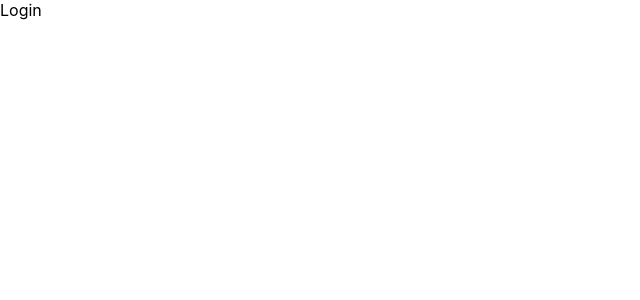
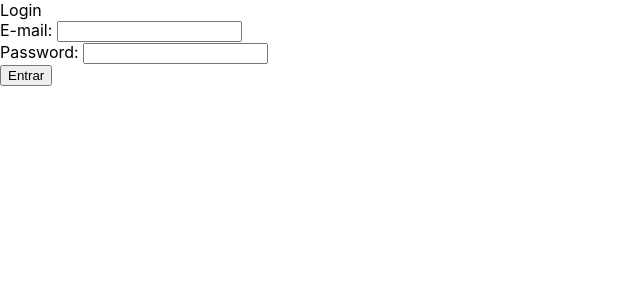
Before and after one commit to betrybe/bernardo-fonseca-test, a React (Create React App) app: page / in a window 1280 px wide. Shown: the top 300 px of the page, without its empty margins (0-640 px from the left). Built offline with nearby package versions, Linux system fonts and the light colour scheme.

Commit message:
Adicionando CHOKIDAR_USEPOLLING=true react-scripts start no package.json para ativar o hot reloading, visto que estou usando o wls no windows

```diff
--- a/package.json
+++ b/package.json
@@ -19,7 +19,7 @@
     "stylelint-order": "4.1.0"
   },
   "scripts": {
-    "start": "react-scripts start",
+    "start": "CHOKIDAR_USEPOLLING=true react-scripts start",
     "build": "react-scripts build",
     "test": "react-scripts test",
     "eject": "react-scripts eject",
--- a/src/pages/Login.js
+++ b/src/pages/Login.js
@@ -6,7 +6,30 @@ class Login extends React.Component {
   };
 
   render() {
-    return <div>Login</div>;
+    return (
+      <div>
+        Login
+        <form onSubmit={this.submitCredentialsHandler}>
+          <div>
+            <label htmlFor="email">E-mail: </label>
+            <input data-testid="email-input" type="email" id="email" required />
+          </div>
+          <div>
+            <label data-testid="password-input" htmlFor="password">
+              Password:{" "}
+            </label>
+            <input
+              type="password"
+              id="password"
+              required
+              minLength="6"
+              maxLength="21"
+            />
+          </div>
+          <button>Entrar</button>
+        </form>
+      </div>
+    );
   }
 }
 
```
